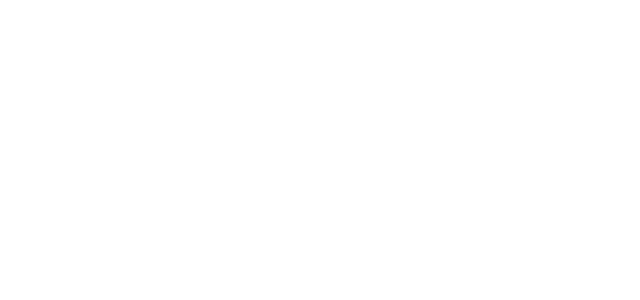
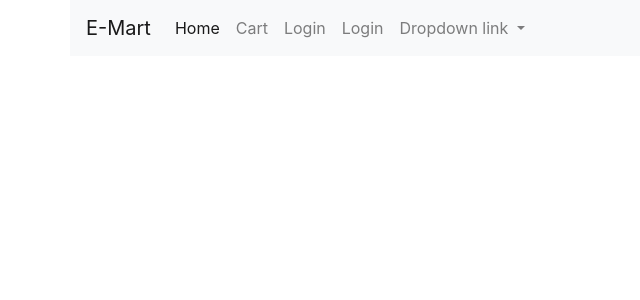
Before and after one commit to rishcodelib/Ecommerce-App-JAVA, an Angular app in the folder Frontend/Ecommerce-App/: page / in a window 1280 px wide. Shown: the top 300 px of the page, without its empty margins (0-640 px from the left). Built offline with nearby package versions, Linux system fonts and the light colour scheme.

Commit message:
Navbar added

```diff
--- a/Frontend/Ecommerce-App/package.json
+++ b/Frontend/Ecommerce-App/package.json
@@ -21,7 +21,9 @@
     "@angular/platform-browser-dynamic": "~10.0.11",
     "@angular/router": "~10.0.11",
     "@ng-bootstrap/ng-bootstrap": "^8.0.4",
-    "bootstrap": "^4.5.0",
+    "bootstrap": "^4.6.0",
+    "jquery": "^3.6.0",
+    "popper.js": "^1.16.1",
     "rxjs": "~6.5.5",
     "tslib": "^2.0.0",
     "zone.js": "~0.10.3"
--- a/Frontend/Ecommerce-App/src/app/app.component.html
+++ b/Frontend/Ecommerce-App/src/app/app.component.html
@@ -0,0 +1 @@
+<app-navbar></app-navbar>
--- a/Frontend/Ecommerce-App/src/app/app.component.ts
+++ b/Frontend/Ecommerce-App/src/app/app.component.ts
@@ -1,5 +1,5 @@
 import { Component } from '@angular/core';
-
+import {NavbarComponent} from  './component/navbar/navbar.component'
 @Component({
   selector: 'app-root',
   templateUrl: './app.component.html',
--- a/Frontend/Ecommerce-App/src/app/app.module.ts
+++ b/Frontend/Ecommerce-App/src/app/app.module.ts
@@ -4,10 +4,12 @@
 import { AppRoutingModule } from './app-routing.module';
 import { AppComponent } from './app.component';
 import { NgbModule } from '@ng-bootstrap/ng-bootstrap';
+import { NavbarComponent } from './component/navbar/navbar.component';
 
 @NgModule({
   declarations: [
-    AppComponent
+    AppComponent,
+    NavbarComponent
   ],
   imports: [
     BrowserModule,
--- /dev/null
+++ b/Frontend/Ecommerce-App/src/app/component/navbar/navbar.component.html
@@ -0,0 +1,34 @@
+<nav class="navbar navbar-expand-lg navbar-light bg-light  container">
+    <a class="navbar-brand" href="#">E-Mart</a>
+    <button class="navbar-toggler" type="button" (click)="toggleNavbar = !toggleNavbar">
+        <span class="navbar-toggler-icon"></span>
+    </button>
+    <div class="collapse navbar-collapse" [ngbCollapse]="!toggleNavbar">
+        <ul class="navbar-nav justify-content-center">
+            <li class="nav-item active">
+                <a class="nav-link" href="#">Home <span class="sr-only">(current)</span></a>
+            </li>
+            <li class="nav-item">
+                <a class="nav-link" href="#"> Cart</a>
+            </li>
+            <li class="nav-item">
+                <a class="nav-link" href="#">Login</a>
+            </li>
+            <li class="nav-item">
+                <a class="nav-link" href="#">Login</a>
+            </li>
+
+            <li ngbDropdown class="nav-item">
+                <a class="nav-link" id="navbarDropdownMenuLink" ngbDropdownToggle aria-haspopup="true"
+                    aria-expanded="false">
+                    Dropdown link
+                </a>
+                <div ngbDropdownMenu aria-labelledby="navbarDropdownMenuLink">
+                    <a class="dropdown-item" href="#">Action</a>
+                    <a class="dropdown-item" href="#">Another action</a>
+                    <a class="dropdown-item" href="#">Something else here</a>
+                </div>
+            </li>
+        </ul>
+    </div>
+</nav>
--- /dev/null
+++ b/Frontend/Ecommerce-App/src/app/component/navbar/navbar.component.ts
@@ -0,0 +1,15 @@
+import { Component, OnInit } from '@angular/core';
+
+@Component({
+  selector: 'app-navbar',
+  templateUrl: './navbar.component.html',
+  styleUrls: ['./navbar.component.sass']
+})
+export class NavbarComponent implements OnInit {
+
+  constructor() { }
+
+  ngOnInit(): void {
+  }
+
+}
```
Also changed, not shown: Frontend/Ecommerce-App/src/app/component/navbar/navbar.component.sass (added), 2 other files (tests, documents, lock files or other folders).
